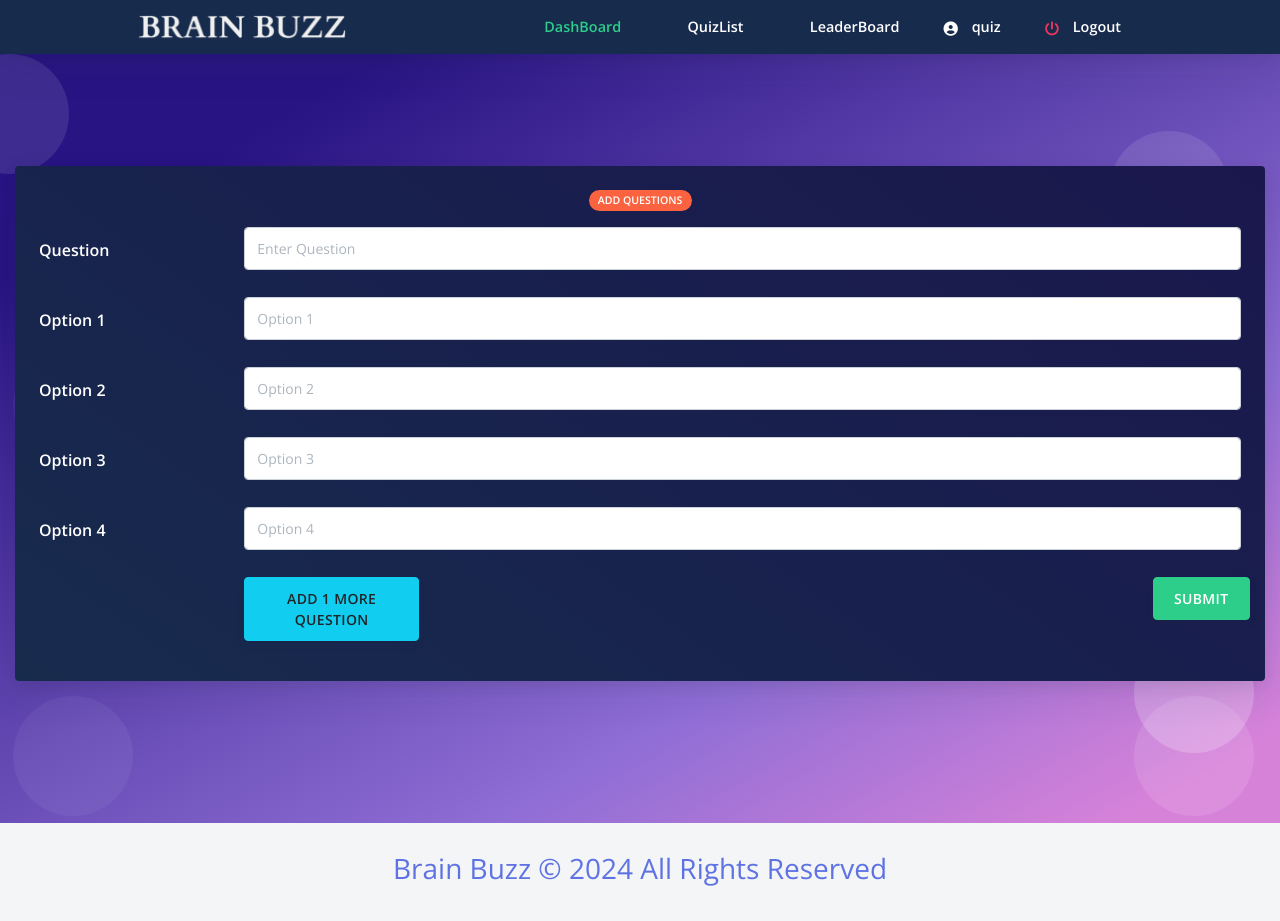
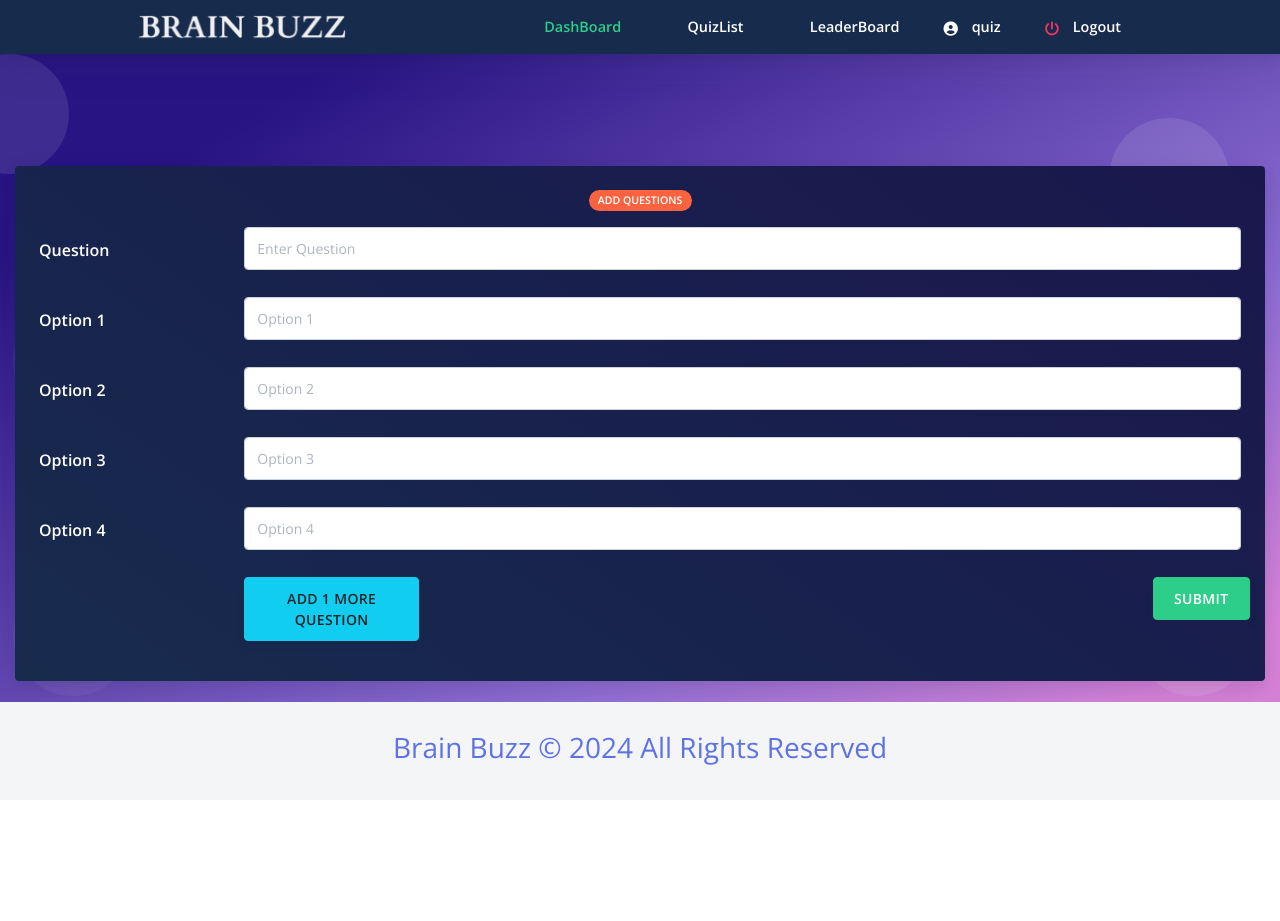
Before and after one commit to Prathamshettyy/Brain-Buzz, a PHP site: page /addq.php?qid=101 in a window 1280 px wide. After the commit the page ends 765 px from the top, so only its background shows below. Run offline with PHP 8.4, Linux system fonts and the light colour scheme; a user stored in the database is signed in; data comes from the database, SQL or seed files in the repository; some libraries are stand-ins or nearby versions.

Commit message:
Add CSS styles for full-height layout in header.php

```diff
--- a/header.php
+++ b/header.php
@@ -20,7 +20,20 @@
 
   <link rel="stylesheet" href="assets/css/creativetim.min.css" type="text/css">
 
-
+<style>
+  html {
+    height: 100%;
+  }
+  body {
+    display: flex;
+    flex-direction: column;
+    min-height: 100%;
+  }
+  .section {
+    flex: 1;
+  }
+</style>
+</head>
 
 
 </head>
```
